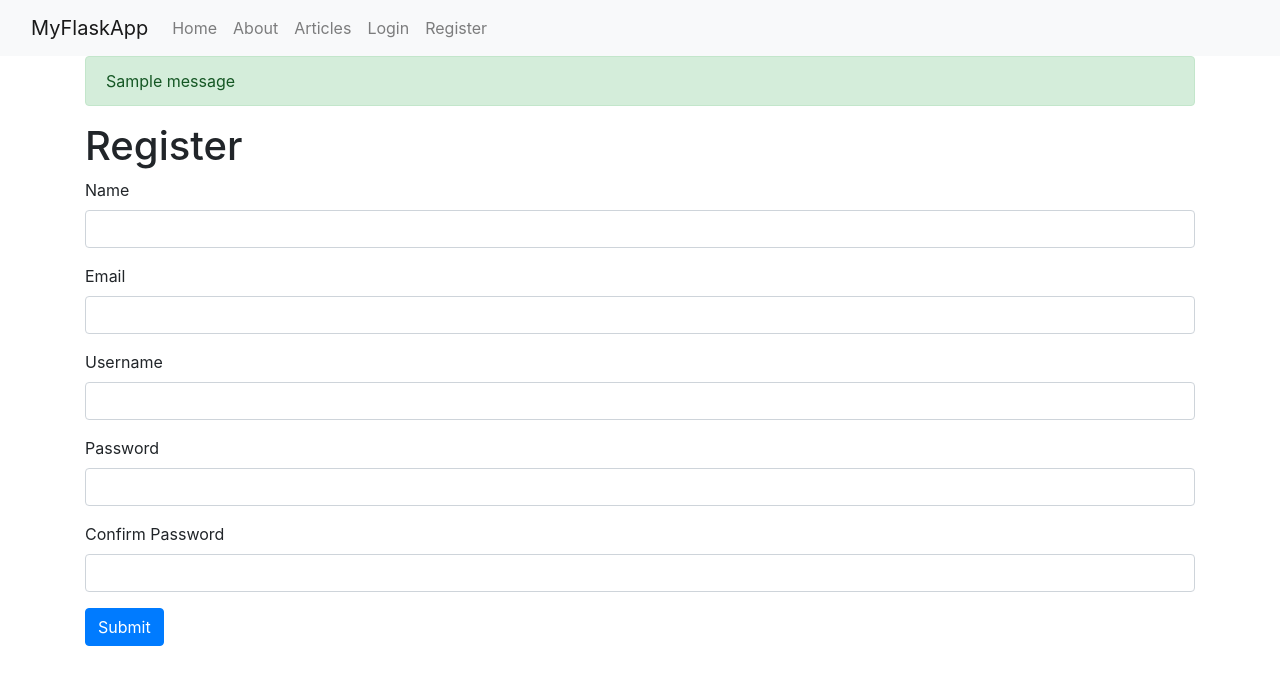
After one commit to daekun0920/my-flask-app, a Flask app: page /register in a window 1280 px wide. The commit adds this page. Shown: the top 685 px of the page. Run offline with Flask 2, Linux system fonts and the light colour scheme; tables that the repository leaves empty or names only in its code hold one stand-in row (values such as "Sample post"); one stand-in notice (Sample message) is shown; some libraries are stand-ins or nearby versions.

Commit message:
dashboard, add and user authentication

```diff
--- a/app.py
+++ b/app.py
@@ -1,7 +1,23 @@
-from flask import Flask, render_template
+from flask import Flask, render_template, flash, redirect, url_for, session, logging, request
 from data import Articles
+from flask_mysqldb import MySQL
+from wtforms import Form, StringField, TextAreaField, PasswordField, validators
+from passlib.hash import sha256_crypt
+from functools import wraps
+
 
 app = Flask(__name__)
+
+# Config MySQL
+app.config['MYSQL_HOST'] = 'localhost'
+app.config['MYSQL_USER'] = 'root'
+app.config['MYSQL_PASSWORD'] = 'drinky123'
+app.config['MYSQL_DB'] = 'myflaskapp'
+app.config['MYSQL_CURSORCLASS'] = 'DictCursor'
+
+#init MySQL
+mysql = MySQL(app)
+
 #app.debug = True
 
 Articles = Articles()
@@ -16,11 +32,174 @@ def about():
 
 @app.route('/articles')
 def articles():
-    return render_template('articles.html', articles=Articles)
+    cur = mysql.connection.cursor()
+
+    # Get articles
+    result = cur.execute("SELECT * FROM articles")
+
+    articles = cur.fetchall()
+
+    if result > 0:
+        return render_template('articles.html', articles=articles)
+    else:
+        msg = 'No Articles Found'
+        return render_template('articles.html', msg=msg)
+
+    cur.close()
 
 @app.route('/article/<string:id>/')
 def article(id):
-    return render_template('article.html', id=id)
+    cur = mysql.connection.cursor()
+
+    # Get articles
+    result = cur.execute("SELECT * FROM articles WHERE id = %s", [id])
+
+    article = cur.fetchone()
+
+    return render_template('article.html', article=article)
+
+class RegisterForm(Form):
+    name = StringField('Name', [validators.Length(min=1, max=50)])
+    username = StringField('Username', [validators.Length(min=4, max=25)])
+    email = StringField('Email', [validators.Length(min=6, max=50)])
+    password = PasswordField('Password', [
+        validators.DataRequired(),
+        validators.EqualTo('confirm', message='Passwords do not match')
+    ])
+    confirm = PasswordField('Confirm Password')
+
+@app.route('/register', methods=['GET', 'POST'])
+def register():
+    form = RegisterForm(request.form)
+    if request.method == 'POST' and form.validate():
+        name = form.name.data
+        email = form.email.data
+        username = form.username.data
+        password = sha256_crypt.encrypt(str(form.password.data))
+
+        # Create Cursor
+        cur = mysql.connection.cursor()
+
+        cur.execute("INSERT INTO users(name, email, username, password) VALUES(%s, %s, %s, %s)", (name, email, username, password))
+
+        # Commit to DB
+        mysql.connection.commit()
+
+        # Close connection
+        cur.close()
+
+        flash('You are now registered and can log in', 'success')
+
+        return redirect(url_for('login'))
+
+    return render_template('register.html', form=form)
+
+# User Login
+@app.route('/login', methods=['GET', 'POST'])
+def login():
+    if request.method == 'POST':
+        # Get From Fields
+        username = request.form['username']
+        password_candidate = request.form['password']
+
+        # Create cursor
+        cur = mysql.connection.cursor()
+
+        # Get user by username
+        result = cur.execute("SELECT * FROM users WHERE username = %s", [username])
+
+        if result > 0:
+            # Get stored hash
+            data = cur.fetchone()
+            password = data['password']
+
+            # Compare Passwords
+            if sha256_crypt.verify(password_candidate, password):
+                session['logged_in'] = True
+                session['username'] = username
+
+                flash('You are logged in', 'success')
+                return redirect(url_for('dashboard'))
+            else:
+                error = 'Invalid Login'
+                return render_template('login.html', error=error)
+
+            cur.close()
+        else:
+            error = 'Username not found'
+            return render_template('login.html', error=error)
+    return render_template('login.html')
+
+# Authorization check (Interceptor)
+def is_logged_in(f):
+    @wraps(f)
+    def wrap(*args, **kwargs):
+        if 'logged_in' in session:
+            return f(*args, **kwargs)
+        else:
+            print('Hello')
+            flash('Unauthorized, Please Login', 'danger')
+            return redirect(url_for('login'))
+    return wrap
+
+@app.route('/logout')
+def logout():
+    session.clear()
+    flash('You are now logged out', 'success')
+    return redirect(url_for('login'))
+
+@app.route('/dashboard')
+@is_logged_in
+def dashboard():
+    cur = mysql.connection.cursor()
+
+    # Get articles
+    result = cur.execute("SELECT * FROM articles")
+
+    articles = cur.fetchall()
+
+    if result > 0:
+        return render_template('dashboard.html', articles=articles)
+    else:
+        msg = 'No Articles Found'
+        return render_template('dashboard.html', msg=msg)
+
+    cur.close()
+
+class ArticleForm(Form):
+    title = StringField('Name', [validators.Length(min=1, max=200)])
+    body = TextAreaField('Username', [validators.Length(min=30)])
+
+@app.route('/add_article', methods=['GET', 'POST'])
+@is_logged_in
+def add_article():
+    form = ArticleForm(request.form)
+    if request.method == 'POST' and form.validate():
+        title = form.title.data
+        body = form.body.data
+
+        # Create Cursor
+        cur = mysql.connection.cursor()
+
+        # Execute
+        cur.execute("INSERT INTO articles(title, body, author) VALUES (%s, %s, %s)", (title, body, session['username']))
+
+        # Commit to DB
+        mysql.connection.commit()
+
+        # Close
+        cur.close()
+
+        flash('Article Created', 'success')
+
+        return redirect(url_for('dashboard'))
+
+    return render_template('add_article.html', form=form)
+
+
+
+
 
 if __name__ == '__main__':
+    app.secret_key='secret123'
     app.run(debug=True)
--- a/templates/about.html
+++ b/templates/about.html
@@ -6,5 +6,9 @@
         <p class="lead">
             This is FlaskApp
         </p>
+        {% if session.logged_in == NULL %}
+            <a href="/register" class="btn btn-primary btn-lg">Register</a>
+            <a href="/login" class="btn btn-success btn-lg">Login</a>
+        {% endif %}
     </div>
 {% endblock %}
--- /dev/null
+++ b/templates/includes/_formhelpers.html
@@ -0,0 +1,9 @@
+{% macro render_field(field) %}
+  {{ field.label }}
+  {{ field(**kwargs)|safe }}
+  {% if field.errors %}
+    {% for error in field.errors %}
+      <span class="help-inline">{{ error }}</span>
+    {% endfor %}
+  {% endif %}
+{% endmacro %}
--- /dev/null
+++ b/templates/includes/_messages.html
@@ -0,0 +1,15 @@
+{% with messages = get_flashed_messages(with_categories=true) %}
+  {% if messages %}
+    {% for category, message in messages %}
+      <div class="alert alert-{{ category }}">{{ message }}</div>
+    {% endfor %}
+  {% endif %}
+{% endwith %}
+
+{% if error %}
+  <div class="alert alert-danger">{{error}}</div>
+{% endif %}
+
+{% if msg %}
+  <div class="alert alert-success">{{msg}}</div>
+{% endif %}
--- a/templates/includes/_navbar.html
+++ b/templates/includes/_navbar.html
@@ -16,6 +16,23 @@
           <a class="nav-link" href="/articles">Articles</a>
         </li>
       </ul>
+      <ul class="navbar-nav">
+        {% if session.logged_in %}
+        <li class="nav-item">
+          <a class="nav-link" href="/dashboard">Dashboard</a>
+        </li>
+         <li class="nav-item">
+          <a class="nav-link" href="/logout">Logout</a>
+        </li>
+        {% else %}
+          <li class="nav-item">
+            <a class="nav-link" href="/login">Login</a>
+          </li>
+          <li class="nav-item">
+            <a class="nav-link" href="/register">Register</a>
+          </li>
+        {% endif %}
+      </ul>
     </div>
   </div>
 </nav>
--- a/templates/layout.html
+++ b/templates/layout.html
@@ -4,13 +4,19 @@
         <meta charset="utf-8">
         <title>MyFlaskApp</title>
         <link rel="stylesheet" href="https://cdn.jsdelivr.net/npm/bootstrap@4.6.0/dist/css/bootstrap.min.css"/>
+
     </head>
     <body>
         {% include 'includes/_navbar.html' %}
-        <div>
-            {% block body %}{% endblock %}
+        <div class="container">
+            {% include 'includes/_messages.html' %}
+            {% block body %}
+            {% endblock %}
         </div>
         <script src="https://cdn.jsdelivr.net/npm/bootstrap@4.6.0/dist/js/bootstrap.min.js">
         </script>
+        <script src="https://cdn.ckeditor.com/ckeditor5/27.1.0/classic/ckeditor.js">
+            CKEDITOR.replace('editor')
+        </script>
     </body>
 </html>
--- /dev/null
+++ b/templates/register.html
@@ -0,0 +1,24 @@
+{% extends 'layout.html' %}
+
+{% block body %}
+    <h1>Register</h1>
+    {% from "includes/_formhelpers.html" import render_field %}
+    <form method="POST" action="">
+        <div class="form-group">
+            {{render_field(form.name, class_="form-control")}}
+        </div>
+        <div class="form-group">
+            {{render_field(form.email, class_="form-control")}}
+        </div>
+        <div class="form-group">
+            {{render_field(form.username, class_="form-control")}}
+        </div>
+        <div class="form-group">
+            {{render_field(form.password, class_="form-control")}}
+        </div>
+        <div class="form-group">
+            {{render_field(form.confirm, class_="form-control")}}
+        </div>
+        <p><input type="submit" class="btn btn-primary" value="Submit" /></p>
+    </form>
+{% endblock %}
```
Also changed, not shown: templates/add_article.html (added, +15 -0 lines), templates/article.html (+6 -1 lines), templates/articles.html (+4 -8 lines), templates/dashboard.html (added, +27 -0 lines), templates/home.html (+10 -1 lines), templates/login.html (added, +16 -0 lines).
